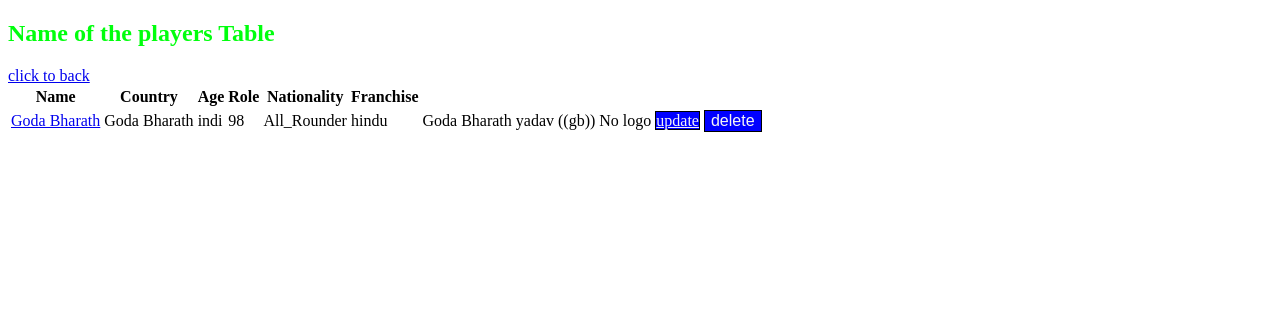
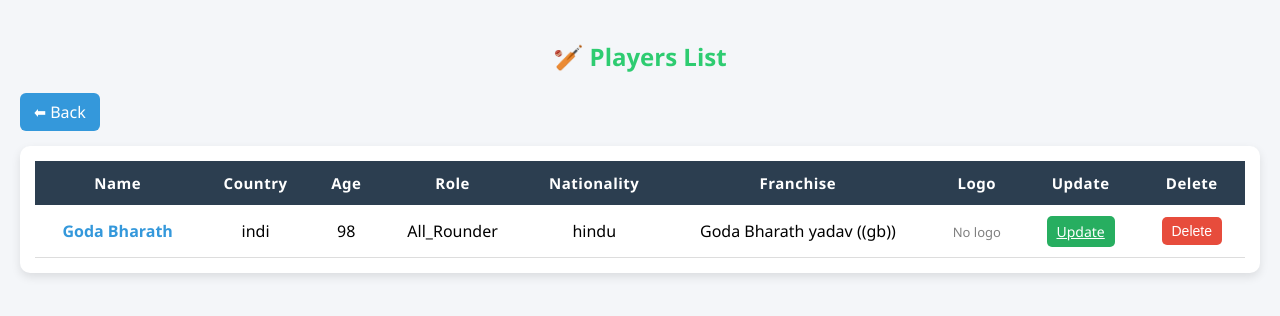
Before and after one commit to Goda-Bharath/django-web-application, a Django app: page /zepto/playerslist/ in a window 1280 px wide. Shown: the top 316 px of the page. Run offline with Django 5.2, Linux system fonts and the light colour scheme; data comes from the database, SQL or seed files in the repository.

Commit message:
build and style franchise list page with CRUD actions

```diff
--- a/myproject/urls.py
+++ b/myproject/urls.py
@@ -8,7 +8,5 @@ urlpatterns = [
     path('zepto/',include('zepto.urls')),
     path('datastoreapp/',include('datastoreapp.urls')),
 ]
-
-
 if settings.DEBUG:
     urlpatterns += static(settings.MEDIA_URL, document_root=settings.MEDIA_ROOT)
--- a/zepto/templates/Login.html
+++ b/zepto/templates/Login.html
@@ -114,6 +114,5 @@ button:hover{
 
     </form>
 </div>
-
 </body>
 </html>
--- a/zepto/templates/players_list.html
+++ b/zepto/templates/players_list.html
@@ -2,13 +2,137 @@
 <html lang="en">
 <head>
     <meta charset="UTF-8">
-    <title>players List</title>
+    <title>Players List</title>
+
+    <style>
+        body {
+            font-family: 'Segoe UI', Tahoma, Geneva, Verdana, sans-serif;
+            background: #f4f6f9;
+            margin: 0;
+            padding: 20px;
+        }
+
+        h2 {
+            text-align: center;
+            color: #2ecc71;
+            margin-bottom: 20px;
+        }
+
+        .back-link {
+            display: inline-block;
+            margin-bottom: 15px;
+            text-decoration: none;
+            color: white;
+            background: #3498db;
+            padding: 8px 14px;
+            border-radius: 6px;
+            transition: 0.3s;
+        }
+
+        .back-link:hover {
+            background: #2980b9;
+        }
+
+        .table-container {
+            overflow-x: auto;
+            background: white;
+            border-radius: 10px;
+            padding: 15px;
+            box-shadow: 0 4px 10px rgba(0,0,0,0.1);
+        }
+
+        table {
+            width: 100%;
+            border-collapse: collapse;
+        }
+
+        thead {
+            background: #2c3e50;
+            color: white;
+        }
+
+        th, td {
+            padding: 12px 15px;
+            text-align: center;
+        }
+
+        th {
+            font-size: 15px;
+            letter-spacing: 0.5px;
+        }
+
+        tbody tr {
+            border-bottom: 1px solid #ddd;
+            transition: 0.2s;
+        }
+
+        tbody tr:hover {
+            background: #f1f1f1;
+        }
+
+        img {
+            border-radius: 6px;
+        }
+
+        .btn {
+            padding: 6px 10px;
+            border: none;
+            border-radius: 5px;
+            cursor: pointer;
+            font-size: 14px;
+            transition: 0.3s;
+        }
+
+        .btn-update {
+            background: #27ae60;
+            color: white;
+        }
+
+        .btn-update:hover {
+            background: #1e8449;
+        }
+
+        .btn-delete {
+            background: #e74c3c;
+            color: white;
+        }
+
+        .btn-delete:hover {
+            background: #c0392b;
+        }
+
+        .player-link {
+            text-decoration: none;
+            color: #3498db;
+            font-weight: bold;
+        }
+
+        .player-link:hover {
+            text-decoration: underline;
+        }
+
+        .no-logo {
+            color: gray;
+            font-size: 13px;
+        }
+
+        @media (max-width: 768px) {
+            th, td {
+                padding: 8px;
+                font-size: 13px;
+            }
+        }
+    </style>
 </head>
+
 <body>
 
-<h2 style="color: rgb(0, 255, 13);">Name of the players Table</h2>
-<a href="{% url 'franchise_lists' %}" class="back-link">click to back</a>
-<table >
+<h2>🏏 Players List</h2>
+
+<a href="{% url 'franchise_lists' %}" class="back-link">⬅ Back</a>
+
+<div class="table-container">
+<table>
     <thead>
         <tr>
             <th>Name</th>
@@ -17,7 +141,9 @@
             <th>Role</th>
             <th>Nationality</th>
             <th>Franchise</th>
-
+            <th>Logo</th>
+            <th>Update</th>
+            <th>Delete</th>
         </tr>
     </thead>
 
@@ -25,35 +151,44 @@
         {% for k in players %}
         <tr>
             <td>
-              <a href="{% url 'franchise_data' k.id %}">{{ k.name }}</a>
+                <a href="{% url 'franchise_data' k.id %}" class="player-link">
+                    {{ k.name }}
+                </a>
             </td>
-            <td>{{ k.name }}</td>
             <td>{{ k.country }}</td>
             <td>{{ k.age }}</td>
-            <td>{{ k.role}}</td>
-            <td>{{ k.nationality}}</td>
-            <td>{{ k.franchise}}</td>
+            <td>{{ k.role }}</td>
+            <td>{{ k.nationality }}</td>
+            <td>{{ k.franchise }}</td>
+
             <td>
                 {% if k.logo_url %}
                     <img src="{{ k.logo_url.url }}" alt="logo" height="45">
                 {% else %}
-                    <span>No logo</span>
+                    <span class="no-logo">No logo</span>
                 {% endif %}
             </td>
+
             <td>
-               <a style="background-color: blue; color: whitesmoke; font-size: medium;  border: solid black 1px;" href="{%url 'update_players' k.id%}">update</a>
-            </td>
-            <td>
-                <form method="POST"  action="{% url 'delete_players' k.id %}">
-                   {%csrf_token%}
-                   <button type="submit" style="background-color: blue; color: whitesmoke; font-size: medium;  border: solid black 1px;" onclick="return confirm('Waring ❌❌ are you sure want to delete the players')">delete</button>
-               </form>
+                <a href="{% url 'update_players' k.id %}" class="btn btn-update">
+                    Update
+                </a>
             </td>
 
+            <td>
+                <form method="POST" action="{% url 'delete_players' k.id %}">
+                    {% csrf_token %}
+                    <button type="submit" class="btn btn-delete"
+                        onclick="return confirm('⚠️ Are you sure you want to delete this player?')">
+                        Delete
+                    </button>
+                </form>
+            </td>
         </tr>
         {% endfor %}
     </tbody>
 </table>
+</div>
 
 </body>
 </html>
```
Also changed, not shown: zepto/templates/franchisess_list.html (+143 -15 lines).
